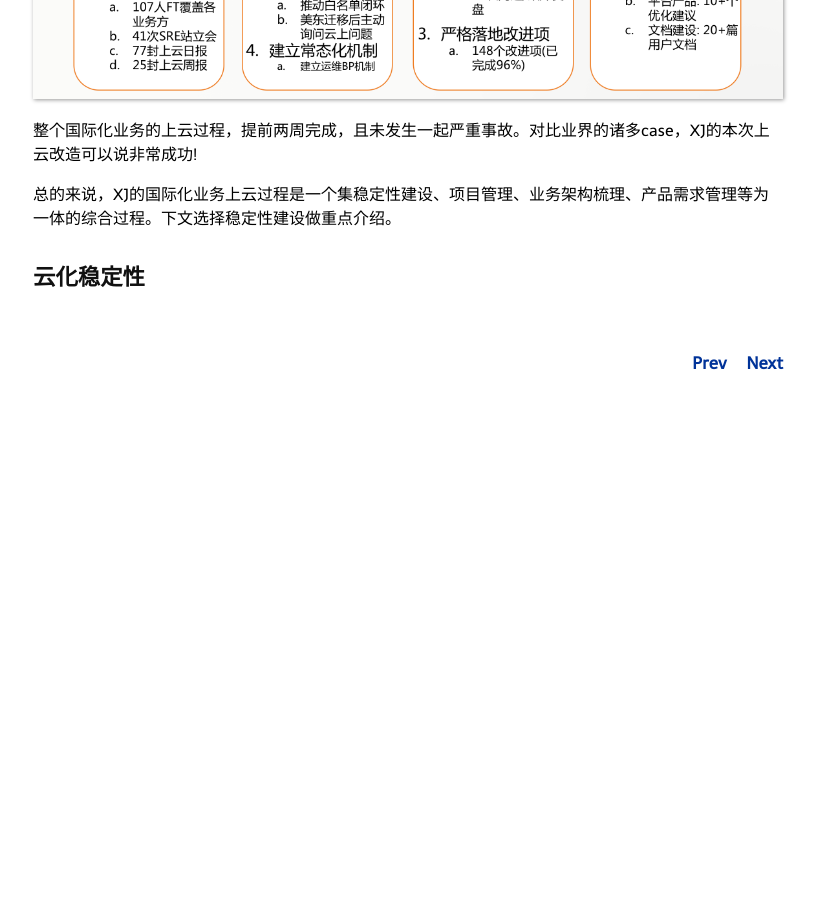
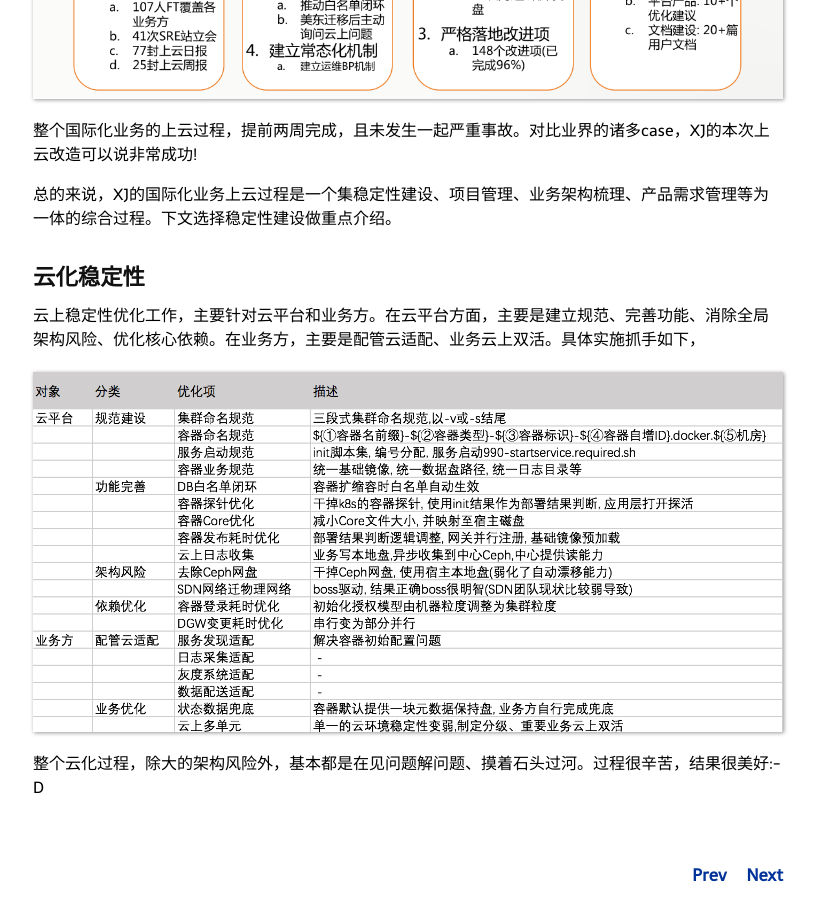
Before and after one commit to niean/niean.github.io, a Jekyll site: the page built from _posts/2018-05-03-sre-ddcloud.markdown, in a window 1280 px wide and 900 px high, scrolled down 1120 px. Shown: the whole window, without its empty margins (232-1049 px from the left). Built offline with Jekyll 4.4.1, drawn with Linux system fonts in a browser that asks for light colours; comment, search, counter and statistics services are not loaded; before the commit the page ends 1525 px from its top, so only the background shows below that.

Commit message:
update 云化

```diff
--- a/_posts/2018-05-03-sre-ddcloud.markdown
+++ b/_posts/2018-05-03-sre-ddcloud.markdown
@@ -27,3 +27,8 @@ tags:
 总的来说，XJ的国际化业务上云过程是一个集稳定性建设、项目管理、业务架构梳理、产品需求管理等为一体的综合过程。下文选择稳定性建设做重点介绍。
 
 ## 云化稳定性
+云上稳定性优化工作，主要针对云平台和业务方。在云平台方面，主要是建立规范、完善功能、消除全局架构风险、优化核心依赖。在业务方，主要是配管云适配、业务云上双活。具体实施抓手如下，
+
+![page.png](https://raw.githubusercontent.com/niean/niean.github.io/master/images/20180503/actions.png)
+
+整个云化过程，除大的架构风险外，基本都是在见问题解问题、摸着石头过河。过程很辛苦，结果很美好:-D
```
Also changed, not shown: images/20180503/actions.png (added), 1 other file.
